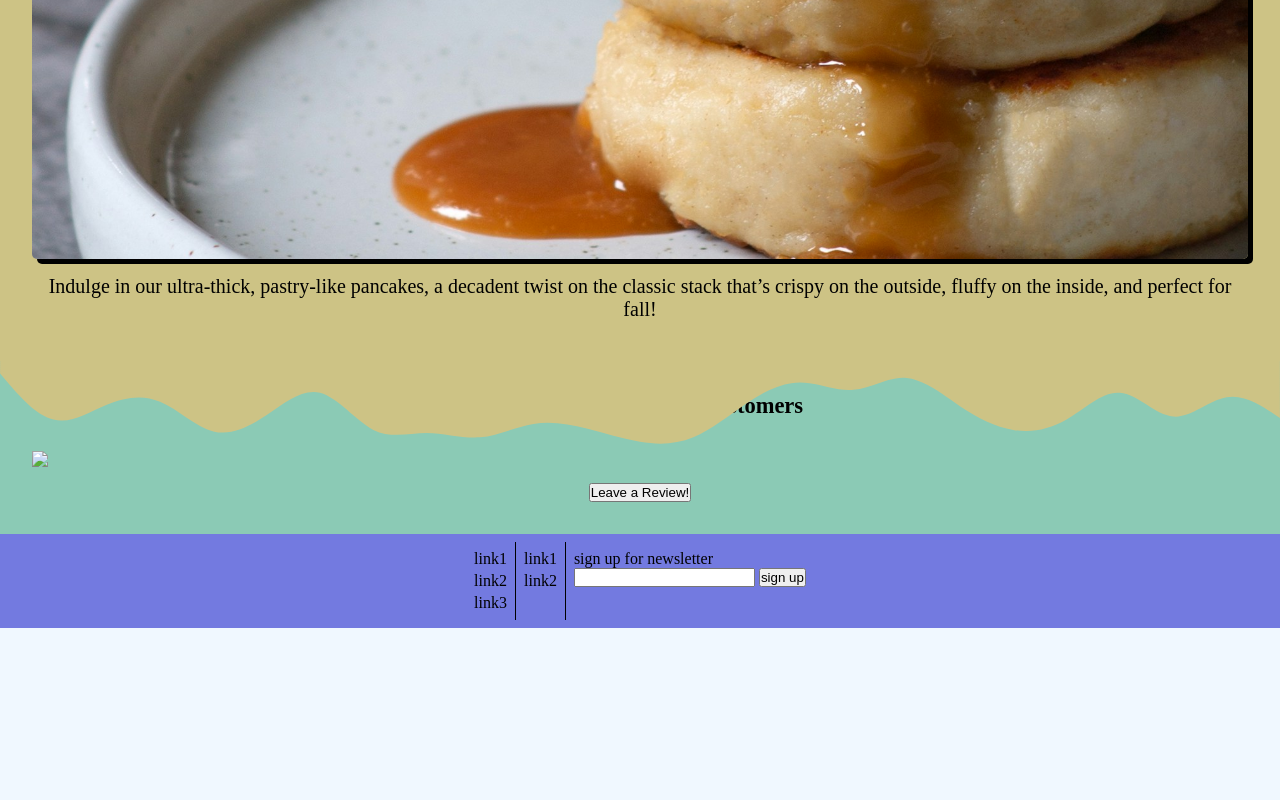
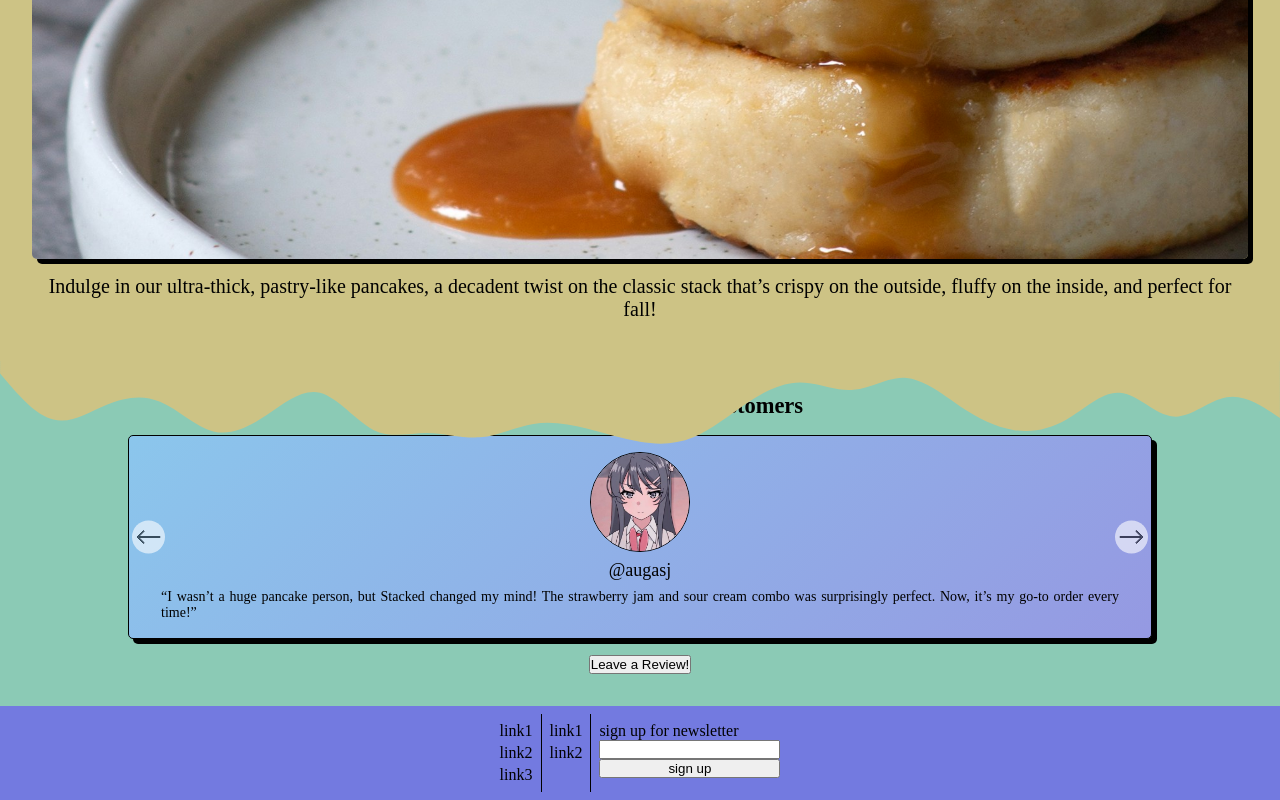
Before and after one commit to jellywilly420/restaurant, a website built with webpack: page src/template.html in a window 1280 px wide. Shown: the part 1649-2449 px from the top of the page. Before the commit the page ends 2277 px from the top, so only its background shows below. Built offline with nearby package versions, Linux system fonts and the light colour scheme; files whose address does not match are found by name.

Commit message:
Add functioning carousel to review section

```diff
--- /dev/null
+++ b/src/carousel.js
@@ -0,0 +1,98 @@
+import {createElement} from "./DOM.js";
+import entroPfp from "./assets/entro-pfp.png";
+import mimPfp from "./assets/mimmerz-pfp.png";
+import chaoPfp from "./assets/chaotic-pfp.jpg";
+import melonPfp from "./assets/melon-pfp.jpg";
+
+export {createCarousel};
+
+class Review {
+    constructor(pfp, username, review) {
+        this.pfp = pfp;
+        this.username = username;
+        this.review = review;
+    }
+}
+
+
+
+let reviews = [new Review(entroPfp, "@augasj", "I wasn’t a huge pancake person, but Stacked changed my mind! The strawberry jam and sour cream combo was surprisingly perfect. Now, it’s my go-to order every time!"),
+    new Review(mimPfp, "@Mimmerz 🍓", "Of course I love pancakes, who doesn’t? At Stacked, the chocolate pancakes with syrup or honey are next-level delicious. I can't decide which topping is better, so I just get both!"),
+    new Review(chaoPfp, "@freeze3867", "I’m not usually big on pancakes, but the ones at Stacked with just a dusting of sugar really hit the spot. Sometimes simple is all you need!"),
+    new Review(melonPfp, "@melonwaterice", "Of course I love pancakes! And at Stacked, they serve them with real maple syrup—the only way it should be. None of that fake golden syrup nonsense here!")
+];
+
+let carouselElements = [];
+
+function createCarousel() {
+    const carouselDiv = createElement("div");
+    carouselDiv.classList.add("carousel-div");
+
+    const carouselBtns = createElement("div");
+    carouselBtns.classList.add("carousel-btns");
+
+    const prevBtn = createElement("button");
+    prevBtn.classList.add("prev-btn");
+    prevBtn.innerHTML = `<svg xmlns="http://www.w3.org/2000/svg" viewBox="0 0 25 25"><path style="fill:#232326" d="M24 12.001H2.914l5.294-5.295-.707-.707L1 12.501l6.5 6.5.707-.707-5.293-5.293H24v-1z" data-name="Left"/></svg>`;
+    const nextBtn = createElement("button");
+    nextBtn.classList.add("next-btn");
+    nextBtn.innerHTML = `<svg xmlns="http://www.w3.org/2000/svg" viewBox="0 0 25 25"><path style="fill:#232326" d="m17.5 5.999-.707.707 5.293 5.293H1v1h21.086l-5.294 5.295.707.707L24 12.499l-6.5-6.5z" data-name="Right"/></svg>`;
+
+    carouselBtns.append(prevBtn, nextBtn);
+    carouselDiv.appendChild(carouselBtns);
+
+    const carouselElems = createElement("div");
+    carouselElems.classList.add("carousel-elements");
+    for (const i in reviews) {
+        const elem = createElement("div");
+        elem.classList.add("carousel-element")
+
+        const pfp = createElement("img");
+        pfp.classList.add("review-pfp");
+        pfp.src = reviews[i].pfp;
+
+        const uName = createElement("p");
+        uName.classList.add("review-user-name");
+        uName.innerText = reviews[i].username;
+
+        const review = createElement("q");
+        review.classList.add("review-text");
+        review.innerText = reviews[i].review;
+
+        elem.append(pfp, uName, review);
+        carouselElems.appendChild(elem);
+        carouselElements += elem;
+    }
+    carouselDiv.appendChild(carouselElems);
+    nextBtn.addEventListener("click", ()=>{
+        if (getInViewIndex() === reviews.length - 1) {
+            setInViewIndex(0);
+        }
+        else {
+            incrementInViewIndex();
+        }
+    })
+
+    prevBtn.addEventListener("click", ()=>{
+        if (getInViewIndex() === 0) {
+            setInViewIndex(reviews.length - 1);
+        }
+        else {
+            decrementInViewIndex();
+        }
+    })
+    return carouselDiv;
+}
+
+function getInViewIndex() {
+	return parseInt(getComputedStyle(document.body).getPropertyValue("--in-view-index"));
+}
+function incrementInViewIndex() {
+	document.documentElement.style.setProperty("--in-view-index", getInViewIndex() + 1);
+}
+function decrementInViewIndex() {
+	document.documentElement.style.setProperty("--in-view-index", getInViewIndex() - 1);
+}
+function setInViewIndex(index) {
+	document.documentElement.style.setProperty("--in-view-index", index);
+}
--- a/src/home.js
+++ b/src/home.js
@@ -1,4 +1,5 @@
 import {createElement, content} from "./DOM.js";
+import {createCarousel} from "./carousel.js";
 import heroImg from "./assets/pancakes-with-blueberries.jpg"
 import specialImg from "./assets/thickcakes.jpg"
 export {renderHome};
@@ -27,8 +28,15 @@ function renderHome() {
     specialDiv.classList.add("special-div");
 
     const specialHeader = createElement("h2");
+    const monthNames = [
+        "January", "February", "March", "April", "May", "June",
+        "July", "August", "September", "October", "November", "December"
+      ];
+    const date = new Date;
+    const month = date.getMonth();
+    const currentMonthName = monthNames[month];
     specialHeader.classList.add("special-header");
-    specialHeader.innerText = "Try out our October Special: The Thick Stack!";
+    specialHeader.innerText = `Try out our ${currentMonthName} Special: The Thick Stack!`;
 
     const specialImage = createElement("img");
     specialImage.classList.add("special-image");
@@ -47,19 +55,13 @@ function renderHome() {
     reviewHeader.classList.add("review-header");
     reviewHeader.innerText = "Hear from Our Happy Customers";
 
-    const carouselDiv = createElement("div");
-    carouselDiv.classList.add("carousel-div");
-
-    // placeholder
-    const carouselImage = createElement("img");
-    carouselImage.classList.add("carousel");
-    carouselImage.src = heroImg;
+    const carouselDiv = createCarousel();
 
     const reviewButton = createElement("button");
     reviewButton.classList.add("review-button");
     reviewButton.innerText = "Leave a Review!";
 
-    reviewDiv.append(reviewHeader, carouselDiv, carouselImage, reviewButton);
+    reviewDiv.append(reviewHeader, carouselDiv, reviewButton);
 
     content.append(heroDiv, specialDiv, reviewDiv);
 }
--- a/src/index.js
+++ b/src/index.js
@@ -3,7 +3,6 @@ import {renderHome} from "./home.js";
 import { renderMenu } from "./menu.js";
 import { renderContact } from "./contact.js";
 import { clearContent, homeButton, menuButton, contactButton, disableButton, enableButton} from "./DOM.js";
-
 // -----------------
 
 class Page {
--- a/src/styles.css
+++ b/src/styles.css
@@ -1,4 +1,6 @@
 :root {
+    --in-view-index:0;
+    --carousel-elem-width: 80vw;
     --logo-size: 80px;
     --title-size: 0;
     --nav-bg-clr: rgb(115, 122, 224);
@@ -27,7 +29,17 @@
     --review-div-gap: 1rem;
     --review-header-fsize: 15px;
     --review-header-fclr: black;
-
+    --carousel-grad-1: #8BC6EC;
+    --carousel-grad-2: #9599E2;
+    --review-img-width: 100px;
+    --review-user-fsize: 18px;
+    --review-para-fsize: 14px;
+    --carousel-elem-gap: .5rem;
+    --carousel-elem-padding: 1rem 2rem;
+    --carousel-btn-padding: .25rem;
+    --carousel-btn-size: 25px;
+    --carousel-btn-bg-clr: white;
+    --carousel-btn-clr: black;
     --footer-padding: .5rem 2rem;
 }
 /* temp */
@@ -35,11 +47,13 @@ img {
     width: var(--hero-img-width);
 }
 *{
+    box-sizing: border-box;
     margin: 0;
     padding: 0;
 }
 body {
     background-color: aliceblue;
+    overflow-x: hidden;
 }
 nav {
     position: sticky;
@@ -169,7 +183,75 @@ q {
     font-size: var(--review-header-fsize);
 }
 
+.carousel-div {
+	position: relative;
+	width: var(--carousel-elem-width);
+	overflow-x: hidden;
+    background-color: var(--carousel-grad-1);
+    background-image: linear-gradient(135deg, var(--carousel-grad-1) 0%, var(--carousel-grad-2) 100%);
+    box-shadow: 5px 5px 0px 0px var(--hero-img-shadow-clr);
+    border-radius: 5px;
+    border: 1px solid black;
 
+}
+.carousel-elements {
+	display: flex;
+	transform: translateX(calc(var(--in-view-index) * var(--carousel-elem-width) * -1));
+	transition: 450ms transform ease-in-out;
+}
+.carousel-element {
+    display: flex;
+    flex-direction: column;
+    align-items: center;
+    gap: var(--carousel-elem-gap);
+	width: 100%;
+	flex-shrink: 0;
+    padding: var(--carousel-elem-padding);
+}
+.carousel-element img {
+    width: var(--review-img-width);
+    aspect-ratio: 1/1;
+    border: 1px solid black;
+    border-radius: 100%;
+    object-fit: cover;
+}
+.carousel-btns button {
+	position: absolute;
+	z-index: 2;
+	top: 50%;
+	transform: translateY(-50%);
+    border: none;
+    background-color: var(--carousel-btn-bg-clr);
+    opacity: 60%;
+    cursor: pointer;
+    border-radius: 100%;
+    padding: var(--carousel-btn-padding);
+    aspect-ratio: 1/1;
+    display: flex;
+    align-items: center;
+}
+.carousel-btns button svg {
+    width: var(--carousel-btn-size);
+    stroke: var(--carousel-btn-clr);
+}
+.carousel-btns button:hover,
+.carousel-btns button:active {
+    opacity: 80%;
+}
+button.prev-btn {
+	left: 3px;
+}
+button.next-btn {
+	right: 3px;
+}
+
+.carousel-element .review-user-name {
+    font-size: var(--review-user-fsize);
+}
+.carousel-element .review-text {
+    font-size: var(--review-para-fsize);
+    text-align: justify;
+}
 
 footer {
     background-color: var(--nav-bg-clr);
@@ -195,7 +277,7 @@ footer ul li {
 footer ul li:hover {
     text-decoration: underline;
 }
-footer .newletter {
+footer .newsletter {
     display: flex;
     flex-direction: column;
     justify-content: start;
```
Also changed, not shown: src/assets/chaotic-pfp.jpg (added), src/assets/entro-pfp.png (added), src/assets/melon-pfp.jpg (added), src/assets/mimmerz-pfp.png (added).
